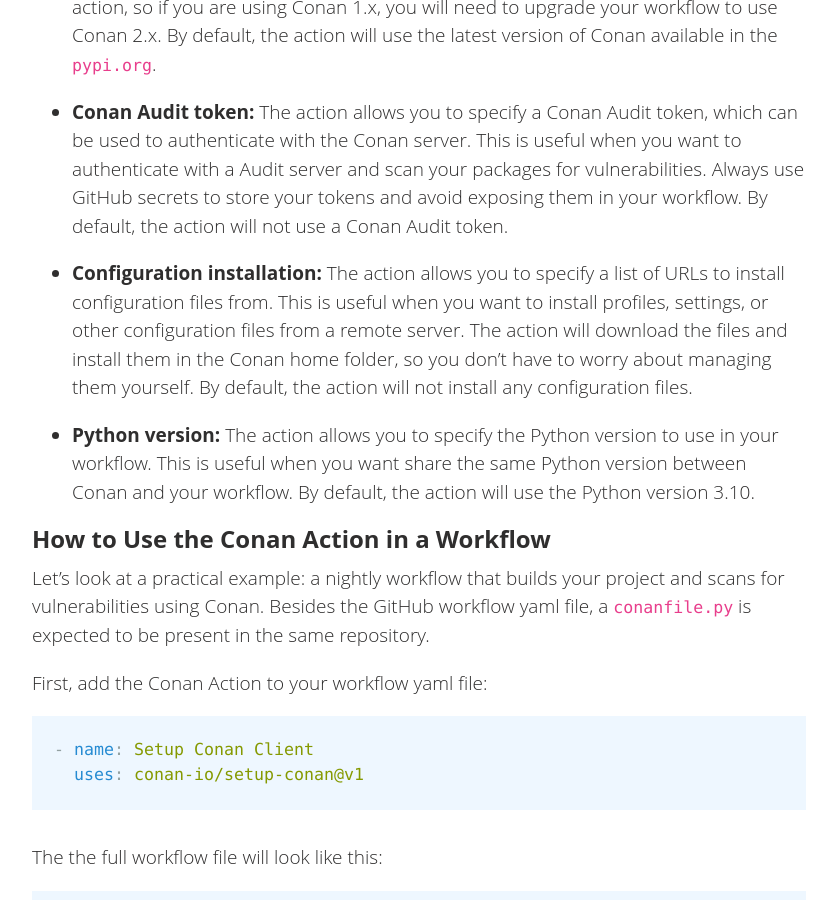
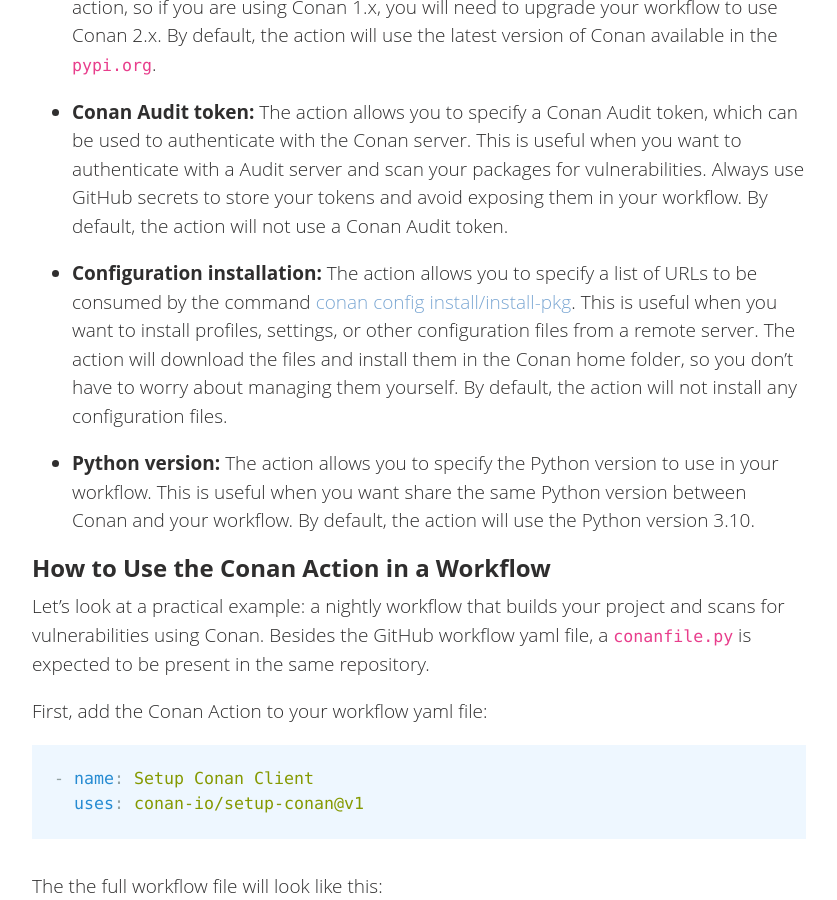
Before and after one commit to conan-io/conan-io.github.io, a Jekyll site: the page built from _posts/2025-04-21-Conan-Github-Action.markdown, in a window 1280 px wide and 900 px high, scrolled down 1461 px. Shown: the whole window, without its empty margins (20-857 px from the left). Built offline with Jekyll 4.4.1, drawn with Linux system fonts in a browser that asks for light colours; comment, search, counter and statistics services are not loaded.

Commit message:
Add Conan config command
Signed-off-by: Uilian Ries <uilianries@gmail.com>

```diff
--- a/_posts/2025-04-21-Conan-Github-Action.markdown
+++ b/_posts/2025-04-21-Conan-Github-Action.markdown
@@ -30,7 +30,7 @@ The Conan GitHub Action offers some features to customize your workflow executio
 - **Conan Audit token:** The action allows you to specify a Conan Audit token, which can be used to authenticate with the Conan server. This is useful when you want to authenticate with a Audit server and scan your packages for vulnerabilities. Always use GitHub secrets to store your tokens and avoid exposing them in your workflow.
 By default, the action will not use a Conan Audit token.
 
-- **Configuration installation:** The action allows you to specify a list of URLs to install configuration files from. This is useful when you want to install profiles, settings, or other configuration files from a remote server. The action will download the files and install them in the Conan home folder, so you don't have to worry about managing them yourself. By default, the action will not install any configuration files.
+- **Configuration installation:** The action allows you to specify a list of URLs to be consumed by the command [conan config install/install-pkg](https://docs.conan.io/2/reference/commands/config.html). This is useful when you want to install profiles, settings, or other configuration files from a remote server. The action will download the files and install them in the Conan home folder, so you don't have to worry about managing them yourself. By default, the action will not install any configuration files.
 
 - **Python version:** The action allows you to specify the Python version to use in your workflow. This is useful when you want share the same Python version between Conan and your workflow. By default, the action will use the Python version 3.10.
 
```
